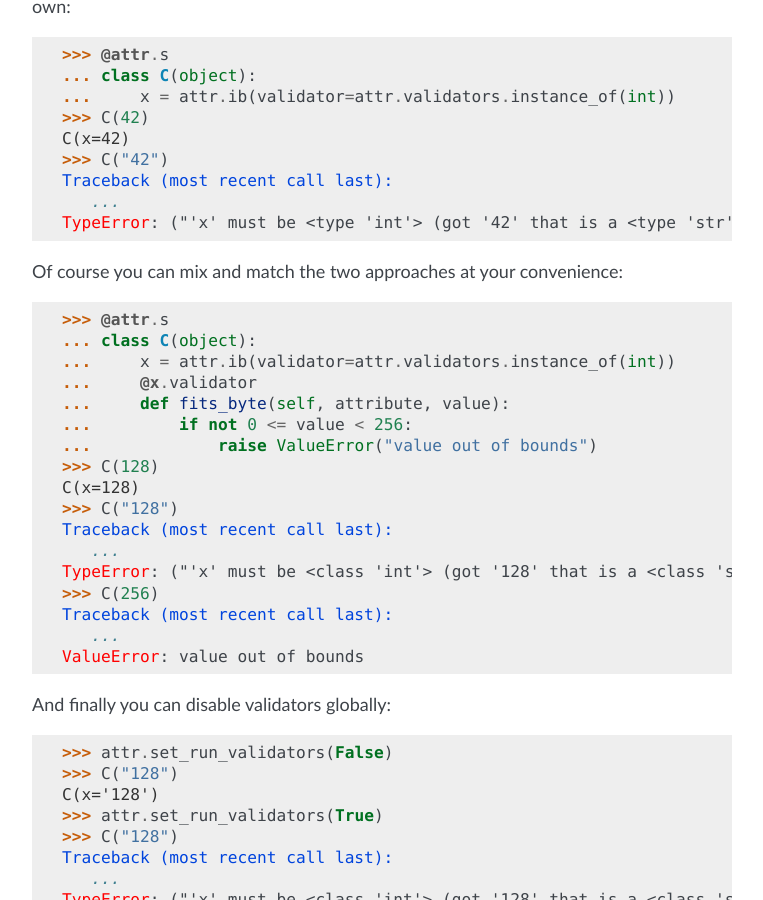
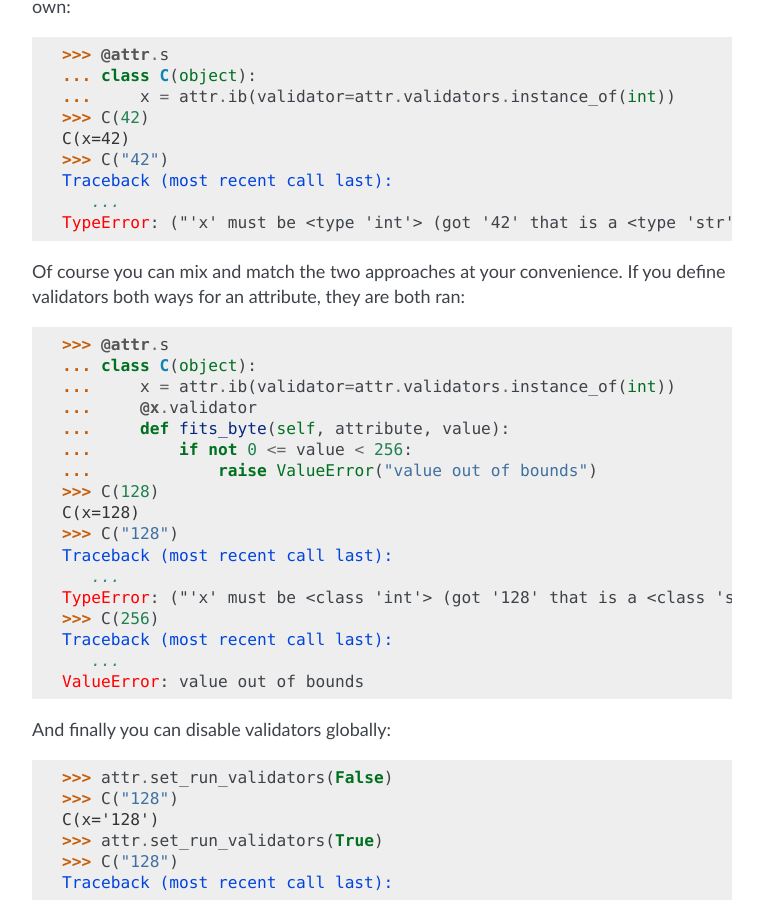
Before and after one commit to python-attrs/attrs, a Sphinx documentation site: the page built from docs/init.rst, in a window 1280 px wide and 900 px high, scrolled down 3922 px. Shown: the whole window, without its empty margins (368-1131 px from the left). Built offline with Sphinx 7.4.7, drawn with Linux system fonts in a browser that asks for light colours.

Commit message:
Be more explicit about defining validators both ways

```diff
--- a/docs/init.rst
+++ b/docs/init.rst
@@ -180,7 +180,8 @@ This example also shows of some syntactic sugar for using the :func:`attr.valida
       ...
    TypeError: ("'x' must be <type 'int'> (got '42' that is a <type 'str'>).", Attribute(name='x', default=NOTHING, factory=NOTHING, validator=<instance_of validator for type <type 'int'>>, type=None), <type 'int'>, '42')
 
-Of course you can mix and match the two approaches at your convenience:
+Of course you can mix and match the two approaches at your convenience.
+If you define validators both ways for an attribute, they are both ran:
 
 .. doctest::
 
```
